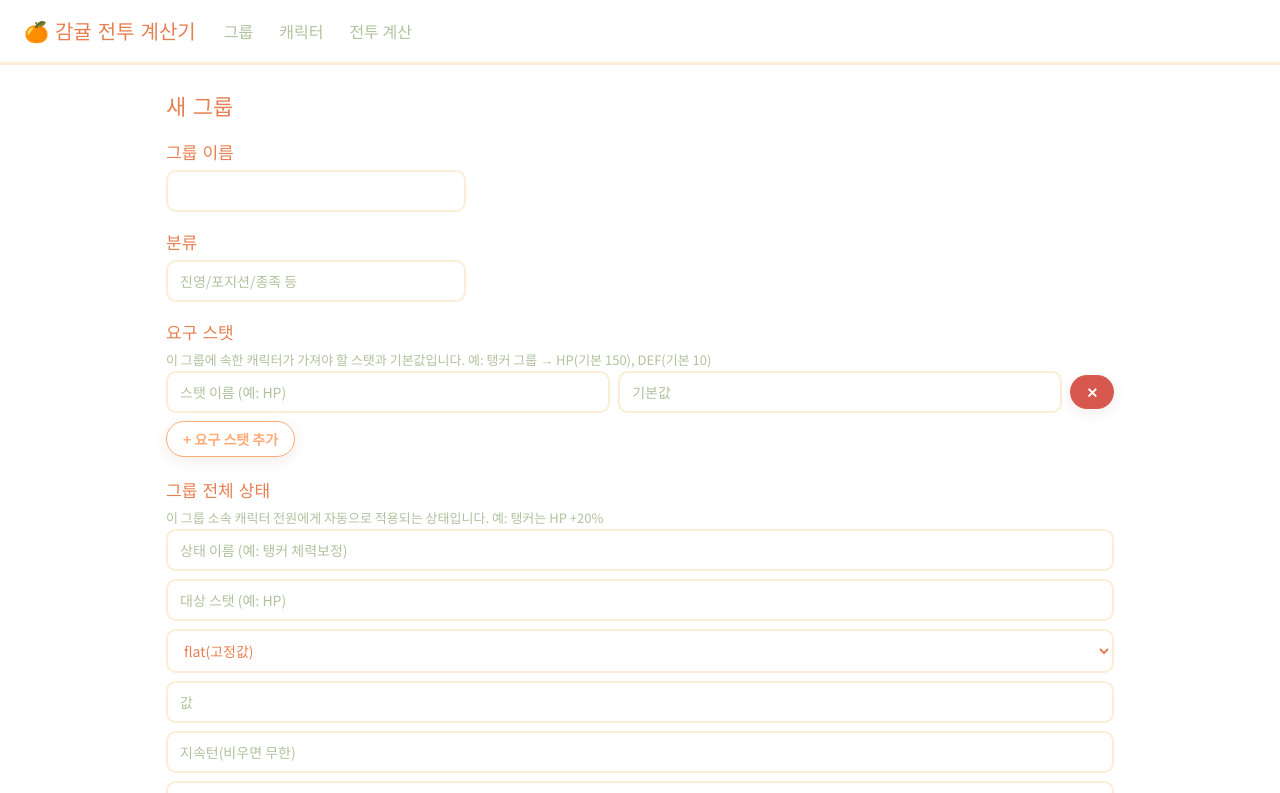
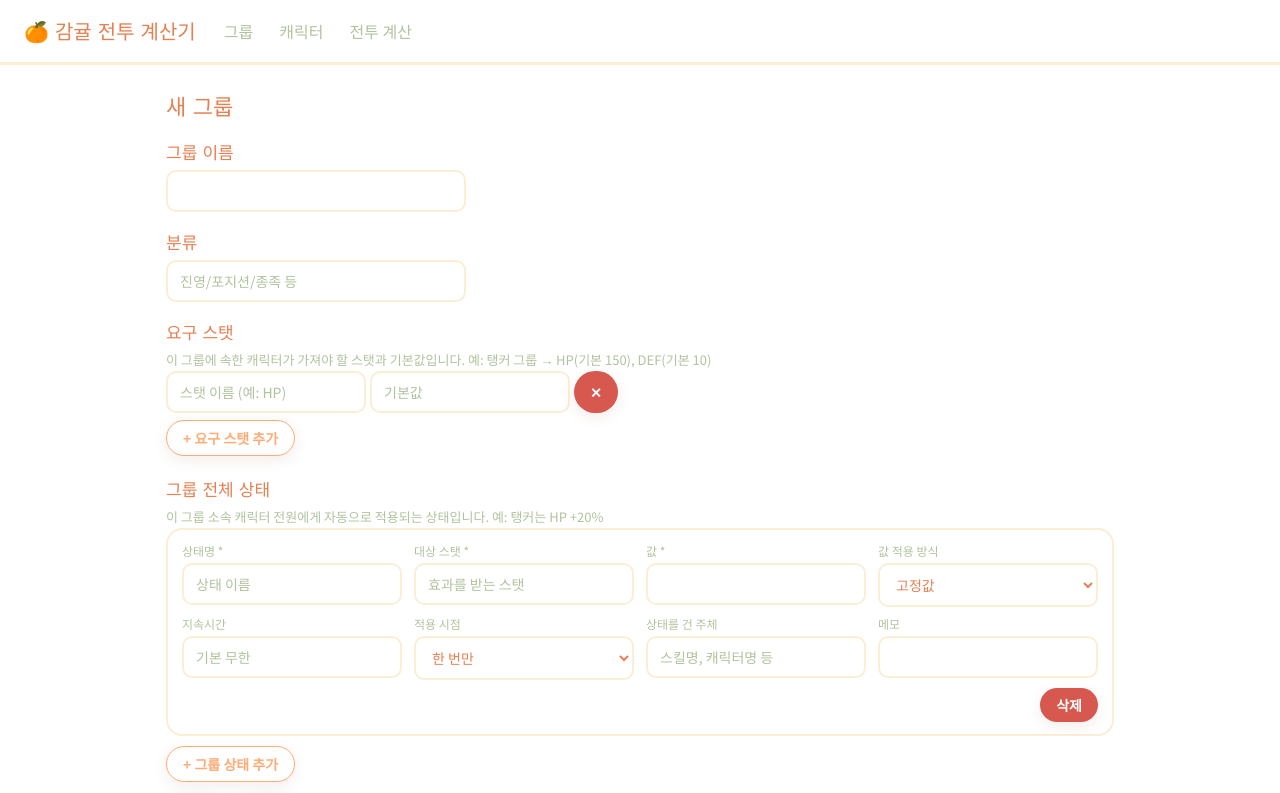
Before and after one commit to RyunK/combat_tool, a React (Vite) app in the folder frontend/: page /groups/new in a window 1280 px wide. Shown: the top 793 px of the page. Built offline with nearby package versions, Linux system fonts and the light colour scheme.

Commit message:
feat: 그룹 상태 조정

```diff
--- a/frontend/src/pages/GroupList.jsx
+++ b/frontend/src/pages/GroupList.jsx
@@ -41,9 +41,9 @@ function GroupList() {
 
   return (
     <div>
-      <h2>그룹 (React 버전)</h2>
+      <h2>그룹</h2>
       <p className="hint">
-        그룹은 진영(플레이어팀/몬스터팀)일 수도 있고, 역할(탱커/힐러/딜러)일 수도 있습니다. 캐릭터는 여러 그룹에 동시에 속할 수 있습니다.
+        그룹은 진영(플레이어/에너미)이나 포지션(탱커/힐러/딜러) 등으로 설정할 수 있습니다. 캐릭터는 여러 그룹에 동시에 속할 수 있습니다.
       </p>
 
       <Link to="/groups/new" className="btn btn-primary">새 그룹 추가</Link>
@@ -61,7 +61,9 @@ function GroupList() {
           {/* 배열을 화면에 뿌릴 땐 .map() 을 씁니다.
               각 항목마다 고유한 key 를 꼭 지정해야 리액트가 어떤 게 바뀌었는지 압니다. */}
           {groups.map((g) => (
-            <tr key={g.id}>
+            <tr key={g.id}
+            className="row-link"
+            onClick={() => navigate(`/groups/${g.id}`)}>
               <td><strong>{g.name}</strong></td>
               <td>
                 {g.category
--- a/frontend/src/pages/forms/GroupsForm.jsx
+++ b/frontend/src/pages/forms/GroupsForm.jsx
@@ -1,15 +1,37 @@
 import { useEffect, useState } from "react";
 import { useNavigate, useParams } from "react-router-dom";
+import './StatusFormCard.css'
 
 const emptyStat = () => ({ name: "", default: "" });
+
+// CharactersForm.js와 동일한 상태 필드 구성
 const emptyStatus = () => ({
   name: "",
-  target: "",
-  mode: "flat",
-  value: "",
-  duration: "",
-  source: "",
+  target: "",      // 대상
+  value: "",        // 값
+  mode: "fixed",     // 'fixed' | 'percent'
+  duration: "",      // 지속시간 (빈 값 = 무한)
+  timing: "one_time",// 적용 시점
+  source: "",        // 상태를 건 주체 (없어도 됨)
+  memo: "",          // 메모 (없어도 됨)
 });
+
+const STATUS_MODE_OPTIONS = [
+  { value: 'fixed', label: '고정값' },
+  { value: 'percent', label: '퍼센트' },
+]
+
+const STATUS_TIMING_OPTIONS = [
+  { value: 'one_time', label: '한 번만' },
+  { value: 'turn_start', label: '매 턴 시작시' },
+  { value: 'turn_end', label: '매 턴 종료시' },
+  { value: 'hp_calc', label: '체력 계산시마다' },
+]
+
+// CharactersForm.js와 동일: 이름 프리셋 (드롭박스 전환 대비)
+const STATUS_NAME_PRESETS = {
+  // 예시: '기절': { target: '적 전체', mode: 'fixed', duration: '1' },
+}
 
 export default function GroupForm() {
   const { gid } = useParams(); // /groups/:gid/edit 라우트에서 사용, 새 그룹이면 undefined
@@ -43,12 +65,14 @@ export default function GroupForm() {
         setStatuses(
           group.statuses?.length
             ? group.statuses.map((s) => ({
-                name: s.name,
-                target: s.target,
-                mode: s.mode,
-                value: s.value,
-                duration: s.duration ?? "",
-                source: s.source ?? "",
+                name: s.name || '',
+                target: s.target || '',
+                value: s.value || '',
+                mode: s.mode || 'fixed',
+                timing: s.timing || 'one_time',
+                duration: s.duration === null || s.duration === undefined ? '' : s.duration,
+                source: s.source || '',
+                memo: s.memo || '',
               }))
             : [emptyStatus()]
         );
@@ -73,6 +97,18 @@ export default function GroupForm() {
       rows.map((row, i) => (i === idx ? { ...row, [field]: value } : row))
     );
   };
+
+  // CharactersForm.js와 동일: 이름 변경 전용 핸들러 (프리셋 대비)
+  function handleStatusNameChange(idx, value, selectedFromPreset = false) {
+    setStatuses((rows) => rows.map((r, i) => {
+      if (i !== idx) return r
+      if (selectedFromPreset && STATUS_NAME_PRESETS[value]) {
+        return { ...emptyStatus(), ...STATUS_NAME_PRESETS[value], name: value }
+      }
+      return { ...r, name: value }
+    }))
+  }
+
   const addStatusRow = () => setStatuses((rows) => [...rows, emptyStatus()]);
   const removeStatusRow = (idx) =>
     setStatuses((rows) => rows.filter((_, i) => i !== idx));
@@ -96,10 +132,12 @@ export default function GroupForm() {
         .map((s) => ({
           name: s.name,
           target: s.target,
+          value: s.value,
           mode: s.mode,
-          value: Number(s.value) || 0,
           duration: s.duration === "" ? null : Number(s.duration),
+          timing: s.timing,
           source: s.source || null,
+          memo: s.memo || null,
         })),
     };
 
@@ -155,7 +193,7 @@ export default function GroupForm() {
         {statSchema.map((row, idx) => (
           <div
             key={idx}
-            style={{ display: "flex", gap: 8, marginBottom: 8, alignItems: "center" }}
+            className="form-stat-row"
           >
             <input
               type="text"
@@ -185,72 +223,100 @@ export default function GroupForm() {
           </button>
         </div>
 
+        {/* ---------------------------------------------------- 그룹 전체 상태 (CharactersForm과 동일한 구조) */}
         <h3>그룹 전체 상태</h3>
         <p className="hint">
           이 그룹 소속 캐릭터 전원에게 자동으로 적용되는 상태입니다. 예: 탱커는 HP +20%
         </p>
+        <div>
           {statuses.map((row, idx) => (
-          <div
-            key={idx}
-            style={{
-              display: "flex",
-              gap: 8,
-              marginBottom: 8,
-              alignItems: "center",
-              flexWrap: "wrap",
-            }}
+            <div className="status-entry" key={idx}>
+              <div className="status-entry-header">
+                {/* <span className="status-entry-title">상태 {idx + 1}</span> */}
+              </div>
+              <div className="status-entry-grid">
+                <label className="status-field">
+                  상태명 *
+                  <input
+                    type="text" placeholder="상태 이름"
+                    value={row.name}
+                    onChange={(e) => handleStatusNameChange(idx, e.target.value)}
+                    required
+                  />
+                </label>
+                <label className="status-field">
+                  대상 스탯 *
+                  <input
+                    type="text" placeholder="효과를 받는 스탯"
+                    value={row.target}
+                    onChange={(e) => updateStatus(idx, 'target', e.target.value)}
+                    required
+                  />
+                </label>
+                <label className="status-field">
+                  값 *
+                  <input
+                    type="number" step="any" placeholder=""
+                    value={row.value}
+                    onChange={(e) => updateStatus(idx, 'value', e.target.value)}
+                    required
+                  />
+                </label>
+                <label className="status-field">
+                  값 적용 방식
+                  <select
+                    value={row.mode}
+                    onChange={(e) => updateStatus(idx, 'mode', e.target.value)}
                   >
+                    {STATUS_MODE_OPTIONS.map((opt) => (
+                      <option key={opt.value} value={opt.value}>{opt.label}</option>
+                    ))}
+                  </select>
+                </label>
+                <label className="status-field">
+                  지속시간
+                  <input
+                    type="number" step="any" placeholder="기본 무한"
+                    value={row.duration}
+                    onChange={(e) => updateStatus(idx, 'duration', e.target.value)}
+                  />
+                </label>
+                <label className="status-field">
+                  적용 시점
+                  <select
+                    value={row.timing}
+                    onChange={(e) => updateStatus(idx, 'timing', e.target.value)}
+                  >
+                    {STATUS_TIMING_OPTIONS.map((opt) => (
+                      <option key={opt.value} value={opt.value}>{opt.label}</option>
+                    ))}
+                  </select>
+                </label>
+                <label className="status-field">
+                  상태를 건 주체
+                  <input
+                    type="text" placeholder="스킬명, 캐릭터명 등"
+                    value={row.source}
+                    onChange={(e) => updateStatus(idx, 'source', e.target.value)}
+                  />
+                </label>
+                <label className="status-field">
+                  메모
                   <input
                     type="text"
-              placeholder="상태 이름 (예: 탱커 체력보정)"
-              value={row.name}
-              onChange={(e) => updateStatus(idx, "name", e.target.value)}
+                    value={row.memo}
+                    onChange={(e) => updateStatus(idx, 'memo', e.target.value)}
                   />
-            <input
-              type="text"
-              placeholder="대상 스탯 (예: HP)"
-              value={row.target}
-              onChange={(e) => updateStatus(idx, "target", e.target.value)}
-            />
-            <select
-              value={row.mode}
-              onChange={(e) => updateStatus(idx, "mode", e.target.value)}
-            >
-              <option value="flat">flat(고정값)</option>
-              <option value="percent">percent(%)</option>
-            </select>
-            <input
-              type="number"
-              step="any"
-              placeholder="값"
-              value={row.value}
-              onChange={(e) => updateStatus(idx, "value", e.target.value)}
-            />
-            <input
-              type="number"
-              placeholder="지속턴(비우면 무한)"
-              value={row.duration}
-              onChange={(e) => updateStatus(idx, "duration", e.target.value)}
-            />
-            <input
-              type="text"
-              placeholder="출처(선택)"
-              value={row.source}
-              onChange={(e) => updateStatus(idx, "source", e.target.value)}
-            />
-            <button
-              type="button"
-              className="btn btn-red"
-              onClick={() => removeStatusRow(idx)}
-            >
-              ✕
-            </button>
+                </label>
+              </div>
+              <div className="status-entry-footer">
+                <button type="button" className="btn btn-red" onClick={() => removeStatusRow(idx)}>삭제</button>
+              </div>
             </div>
           ))}
-        <div className="btn-row" style={{ marginBottom: 20 }}>
-          <button type="button" className="btn btn-secondary" onClick={addStatusRow}>
-            + 그룹 상태 추가
-          </button>
+        </div>
+        <div className="form-default-row">
+          <button type="button" className="btn btn-secondary" onClick={addStatusRow}>+ 그룹 상태 추가</button>
         </div>
 
         <div className="btn-row">
--- /dev/null
+++ b/frontend/src/pages/forms/StatusFormCard.css
@@ -0,0 +1,33 @@
+.status-entry {
+  background: var(--surface);
+  border: 2px solid var(--surface-soft);
+  border-radius: var(--radius-md);
+  padding: 12px 14px;
+  margin-bottom: 10px;
+}
+.status-entry-footer {
+  display: flex;
+  align-items: center;
+  justify-content: right;
+  margin-top: 8px;
+}
+.status-entry-title {
+  font-weight: 700;
+  color: var(--primary-dark);
+  font-size: 13px;
+}
+.status-entry-grid {
+  display: grid;
+  grid-template-columns: repeat(4, minmax(140px, 1fr));
+  gap: 8px 12px;
+}
+.status-field {
+  display: flex;
+  flex-direction: column;
+  gap: 4px;
+  font-size: 12px;
+  color: var(--text-muted);
+}
+@media (max-width: 640px) {
+  .status-entry-grid { grid-template-columns: 1fr 1fr; }
+}
```
Lines whose indentation alone changed are shown as unchanged.
